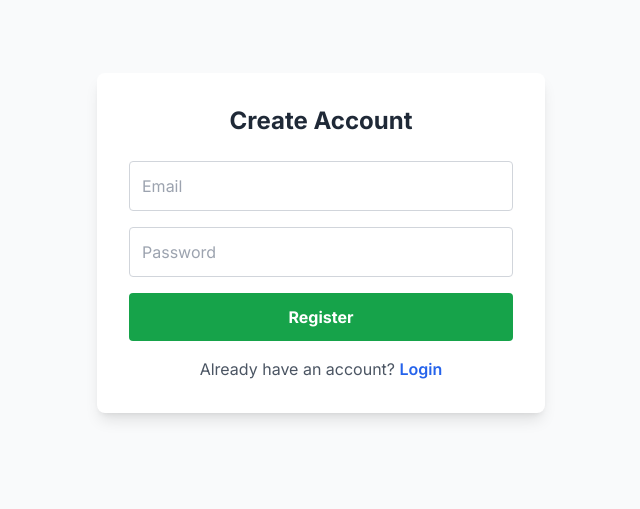
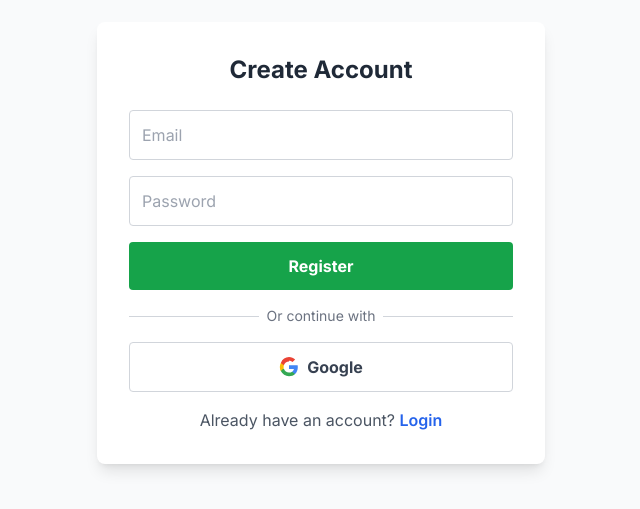
Before and after one commit to rosanmohan/My_Profile, a React (Vite) app in the folder frontend/: page /register in a window 1280 px wide. Shown: the part 157-666 px from the top of the page, without its empty margins (319-959 px from the left). Built offline with nearby package versions, Linux system fonts and the light colour scheme; no server answers.

Commit message:
feat: add google auth button ui

```diff
--- a/frontend/src/pages/Register.tsx
+++ b/frontend/src/pages/Register.tsx
@@ -49,6 +49,41 @@ const Register = () => {
                     <button type="submit" className="w-full bg-green-600 text-white p-3 rounded font-bold hover:bg-green-700 transition-colors">
                         Register
                     </button>
+
+                    <div className="relative my-6">
+                        <div className="absolute inset-0 flex items-center">
+                            <div className="w-full border-t border-gray-300"></div>
+                        </div>
+                        <div className="relative flex justify-center text-sm">
+                            <span className="px-2 bg-white text-gray-500">Or continue with</span>
+                        </div>
+                    </div>
+
+                    <button
+                        type="button"
+                        onClick={() => alert("Google Login requires Google Cloud Console setup. Feature coming soon!")}
+                        className="w-full bg-white border border-gray-300 text-gray-700 p-3 rounded font-bold hover:bg-gray-50 transition-colors flex items-center justify-center gap-2"
+                    >
+                        <svg className="w-5 h-5" viewBox="0 0 24 24">
+                            <path
+                                fill="#4285F4"
+                                d="M22.56 12.25c0-.78-.07-1.53-.2-2.25H12v4.26h5.92c-.26 1.37-1.04 2.53-2.21 3.31v2.77h3.57c2.08-1.92 3.28-4.74 3.28-8.09z"
+                            />
+                            <path
+                                fill="#34A853"
+                                d="M12 23c2.97 0 5.46-.98 7.28-2.66l-3.57-2.77c-.98.66-2.23 1.06-3.71 1.06-2.86 0-5.29-1.93-6.16-4.53H2.18v2.84C3.99 20.53 7.7 23 12 23z"
+                            />
+                            <path
+                                fill="#FBBC05"
+                                d="M5.84 14.09c-.22-.66-.35-1.36-.35-2.09s.13-1.43.35-2.09V7.07H2.18C1.43 8.55 1 10.22 1 12s.43 3.45 1.18 4.93l2.85-2.84z"
+                            />
+                            <path
+                                fill="#EA4335"
+                                d="M12 4.36c1.62 0 3.06.56 4.21 1.64l3.15-3.15C17.45 1.09 14.97 0 12 0 7.7 0 3.99 2.47 2.18 7.07l3.66 2.84c.87-2.6 3.3-4.53 6.16-4.53z"
+                            />
+                        </svg>
+                        Google
+                    </button>
                 </form>
                 <p className="mt-4 text-center text-gray-600">
                     Already have an account? <Link to="/login" className="text-blue-600 font-semibold hover:underline">Login</Link>
```
